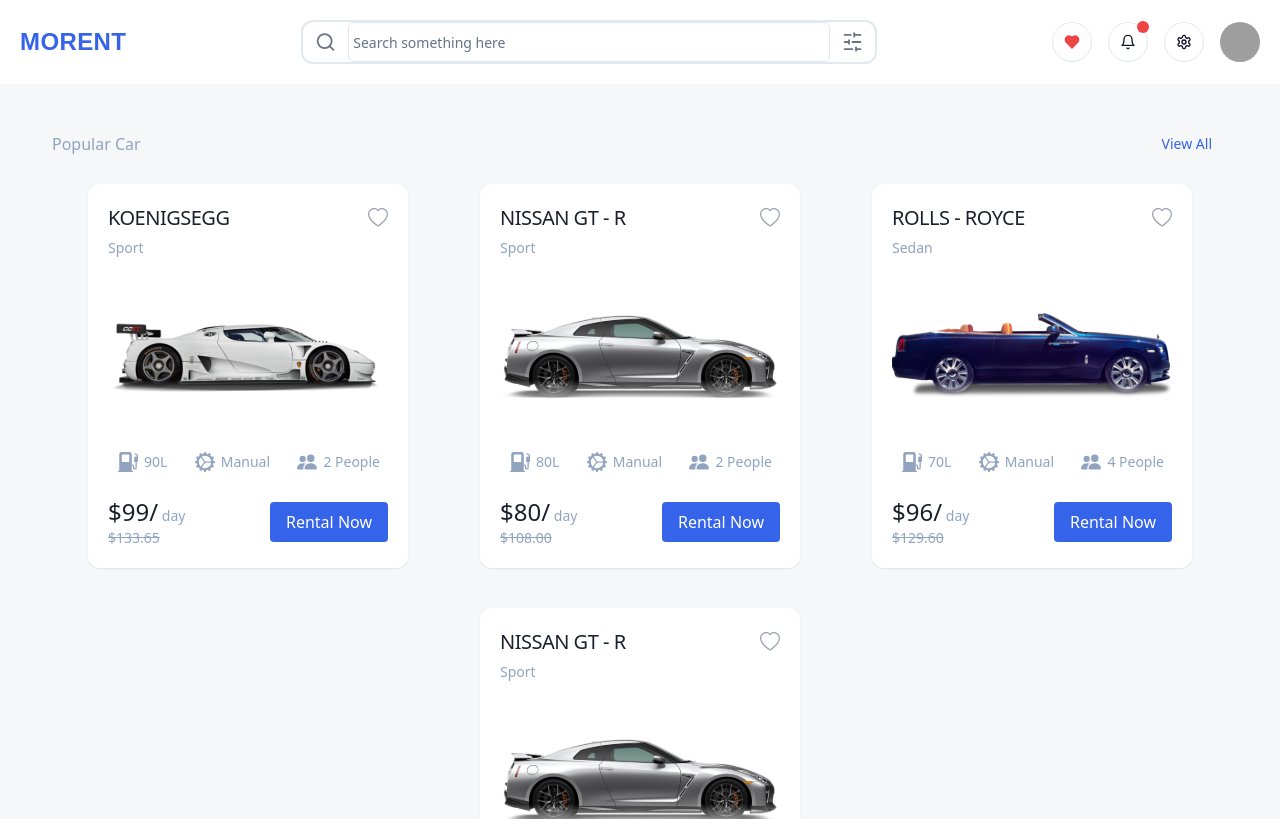
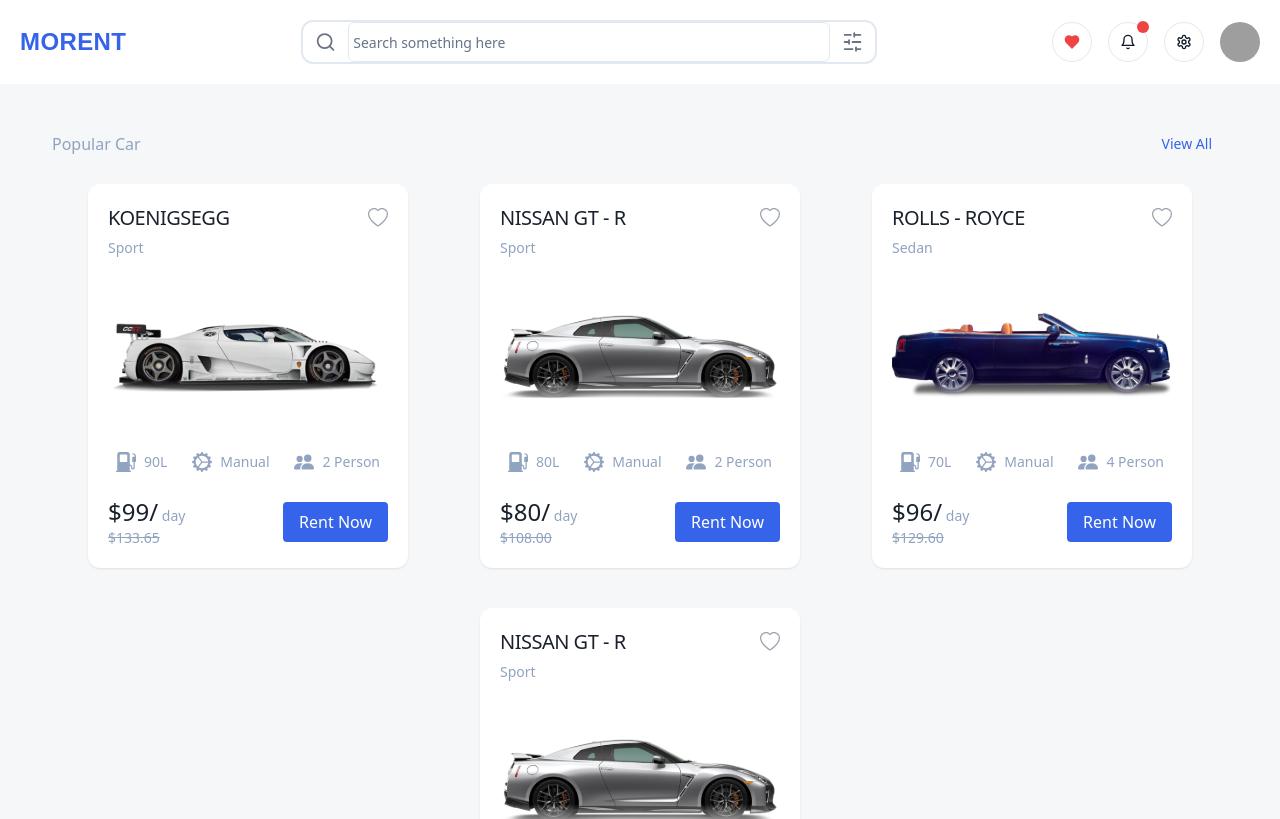
Before and after one commit to Lostovayne/car-rent-website, a React (Vite) app: page / in a window 1280 px wide. Shown: the top 819 px of the page. Built offline with nearby package versions, Linux system fonts and the light colour scheme; grey boxes are pictures that could not be loaded.

Commit message:
refactor: :art: refactorizacion de AutoCard

```diff
--- a/src/components/AutoCard.tsx
+++ b/src/components/AutoCard/AutoCard.tsx
@@ -1,21 +1,15 @@
-import { useFavorite } from "../hooks";
+import { useFavorite } from "../../hooks";
 import {
   Card,
   CardContent,
   CardFooter,
   CardHeader,
   CardTitle,
-} from "../components/ui/card";
-import { IsFavoriteIcon } from "../components";
-import { precioAumentado } from "../helper/index";
+} from "../../components/ui/card";
+import { IsFavoriteIcon, SpecsContainer, PriceDisplay } from "../../components";
 
-import {
-  BsFillFuelPumpFill,
-  BsGearWideConnected,
-  BsPeopleFill,
-} from "react-icons/bs";
-import { AutoCardProps } from "../interfaces/AutoCard.interface";
-import { Button } from "./ui/button";
+import { AutoCardProps } from "../../interfaces/AutoCard.interface";
+import { Button } from "../ui/button";
 
 export const AutoCard = ({
   id,
@@ -56,38 +50,13 @@
             />
             <figcaption className="absolute bottom-0 right-0 w-full h-10 sm:h-12 bg-gradient-to-t from-white via-white/80 to-transparent"></figcaption>
           </figure>
-          <div className="flex justify-end w-1/3 sm:w-full sm:mt-6">
-            <ul
-              className="flex flex-col justify-evenly gap-3 pl-4 sm:px-2 sm:flex-row sm:w-full sm:justify-between
-            h-full [&>li]:flex [&>li]:items-center [&>li]:gap-1 [&>li>svg]:h-4 sm:[&>li>svg]:h-5 text-textSecondary text-xs sm:text-sm"
-            >
-              <li>
-                <BsFillFuelPumpFill className="size-6" />
-                <span className="font-normal">{specs?.fuel}</span>
-              </li>
-              <li>
-                <BsGearWideConnected className="size-6" />
-                <span className="font-normal">{specs?.transmission}</span>
-              </li>
-              <li>
-                <BsPeopleFill className="size-6" />
-                <span className="font-normal">{specs?.capacity} People</span>
-              </li>
-            </ul>
-          </div>
+
+          <SpecsContainer specs={specs} />
         </CardContent>
         <CardFooter className="flex justify-between items-center w-full p-0 mt-5 sm:mt-6">
-          <div>
-            <span className="font-medium text-textPrimary text-lg sm:text-2xl">
-              ${price}/
-            </span>
-            <span className="text-textSecondary text-sm">&nbsp;day</span>
-            <span className="block text-xs sm:text-sm text-textSecondary font-medium line-through">
-              ${precioAumentado(price)}
-            </span>
-          </div>
+          <PriceDisplay price={price} />
           <Button className=" font-medium px-4 py-2 rounded-sm text-white text-xs sm:text-base">
-            Rental Now
+            Rent Now
           </Button>
         </CardFooter>
       </div>
--- /dev/null
+++ b/src/components/AutoCard/PriceDisplay.tsx
@@ -0,0 +1,14 @@
+import { precioAumentado } from "../../helper";
+export const PriceDisplay = ({ price }: { price: number }) => {
+  return (
+    <div>
+      <span className="font-medium text-textPrimary text-lg sm:text-2xl">
+        ${price}/
+      </span>
+      <span className="text-textSecondary text-sm">&nbsp;day</span>
+      <span className="block text-xs sm:text-sm text-textSecondary font-medium line-through">
+        ${precioAumentado(price)}
+      </span>
+    </div>
+  );
+};
--- /dev/null
+++ b/src/components/AutoCard/SpecsContainer.tsx
@@ -0,0 +1,35 @@
+import {
+  BsFillFuelPumpFill,
+  BsGearWideConnected,
+  BsPeopleFill,
+} from "react-icons/bs";
+import { SpecsItem } from "./SpecsItem";
+
+interface SpecsContainerProps {
+  specs: {
+    fuel: string;
+    transmission: string;
+    capacity: number;
+  };
+}
+
+export const SpecsContainer: React.FC<SpecsContainerProps> = ({ specs }) => {
+  return (
+    <div className="flex justify-end w-1/3 sm:w-full sm:mt-6">
+      <ul className="flex flex-col justify-evenly gap-3 pl-4 sm:px-2 sm:flex-row sm:w-full sm:justify-between h-full text-textSecondary text-xs sm:text-sm">
+        <SpecsItem
+          icon={<BsFillFuelPumpFill className="size-4 sm:size-5" />}
+          spec={specs.fuel}
+        />
+        <SpecsItem
+          icon={<BsGearWideConnected className="size-4 sm:size-5" />}
+          spec={specs.transmission}
+        />
+        <SpecsItem
+          icon={<BsPeopleFill className="size-4 sm:size-5" />}
+          spec={specs.capacity + " Person"}
+        />
+      </ul>
+    </div>
+  );
+};
--- /dev/null
+++ b/src/components/AutoCard/SpecsItem.tsx
@@ -0,0 +1,12 @@
+interface SpecsItemProps {
+  icon: React.ReactNode;
+  spec: string | number;
+}
+export const SpecsItem: React.FC<SpecsItemProps> = ({ icon, spec }) => {
+  return (
+    <li className="flex items-center gap-2">
+      {icon}
+      <span className="font-normal">{spec}</span>
+    </li>
+  );
+};
--- a/src/components/index.ts
+++ b/src/components/index.ts
@@ -1,4 +1,7 @@
-export * from "./AutoCard";
+export * from "./AutoCard/AutoCard";
+export * from "./AutoCard/SpecsContainer";
+export * from "./AutoCard/SpecsItem";
+export * from "./AutoCard/PriceDisplay";
 export * from "./ColumFooter";
 export * from "./Footer";
 export * from "./ui/card";
--- a/src/data/cars.data.ts
+++ b/src/data/cars.data.ts
@@ -1,6 +1,6 @@
-import { AutoCardProps } from "../interfaces/AutoCard.interface";
+import { carDetailsProps } from "../interfaces/carDetails.interface";
 
-export const ArrayCars: AutoCardProps[] = [
+export const ArrayCars: carDetailsProps[] = [
   {
     id: "1",
     model: "Koenigsegg",
--- a/src/helper/index.ts
+++ b/src/helper/index.ts
@@ -1,6 +1,2 @@
-export * from "./date.helper"
-
-// TODO: mover a otro fichero
-export function precioAumentado(price: number) {
-  return (price * 1.35).toFixed(2);
-}
+export * from "./date.helper";
+export * from "./precioAumentado.helper";
--- /dev/null
+++ b/src/helper/precioAumentado.helper.ts
@@ -0,0 +1,3 @@
+export function precioAumentado(price: number) {
+  return (price * 1.35).toFixed(2);
+}
--- a/src/interfaces/AutoCard.interface.ts
+++ b/src/interfaces/AutoCard.interface.ts
@@ -9,5 +9,4 @@
     transmission: string;
     capacity: number;
   };
-  description: string;
 }
--- /dev/null
+++ b/src/interfaces/carDetails.interface.ts
@@ -0,0 +1,5 @@
+import { AutoCardProps } from "./AutoCard.interface";
+
+export interface carDetailsProps extends AutoCardProps {
+  description: string;
+}
```
Also changed, not shown: src/components/sectionCar/ViewCars.tsx (+13 -3 lines).
